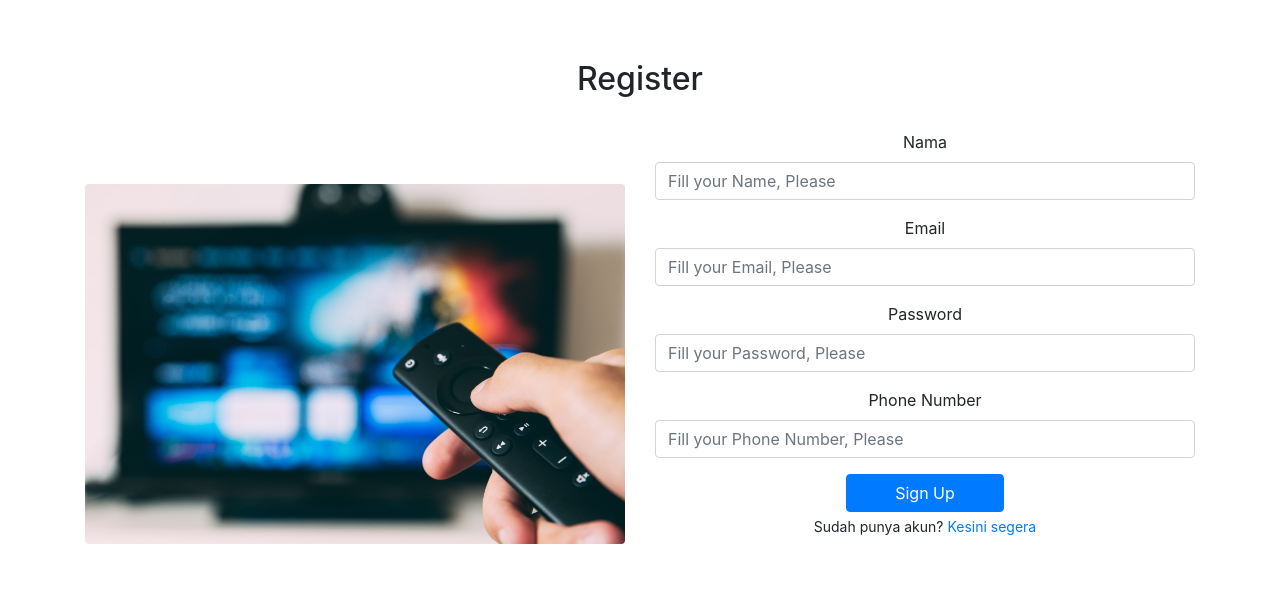
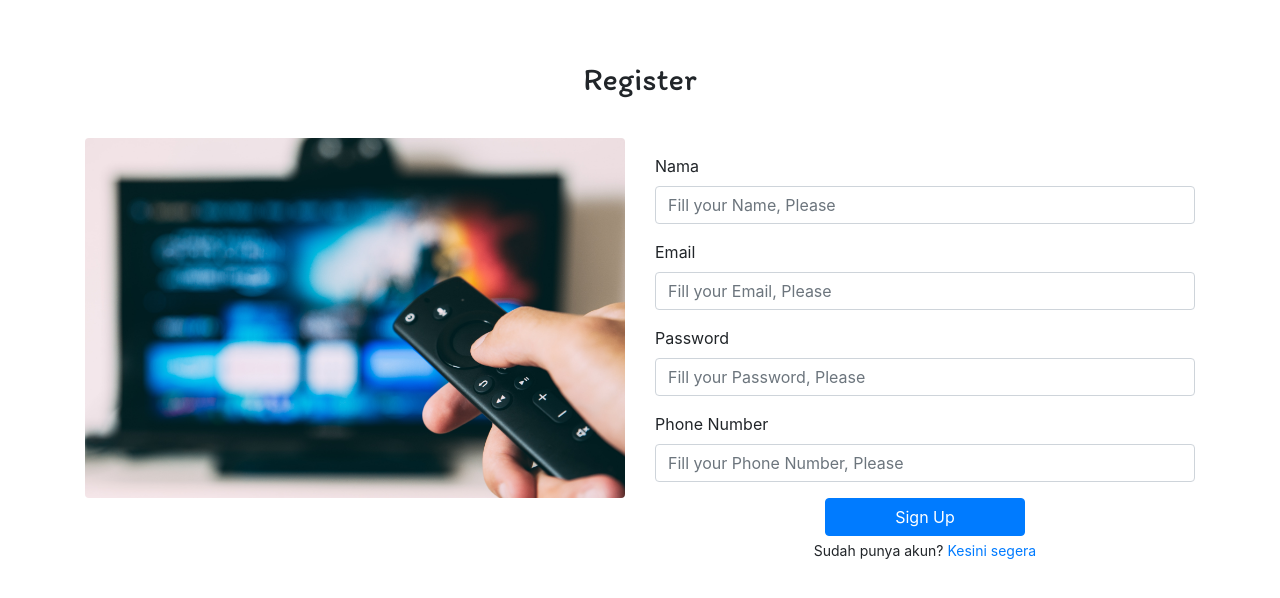
Before and after one commit to FE-18-Avangers/Latihan-1-FE-18, a React (Create React App) app in the folder my-app/: page /register in a window 1280 px wide. Shown: the top 598 px of the page. Built offline with nearby package versions, Linux system fonts and the light colour scheme.

Commit message:
repair userflow login-regist page

```diff
--- a/my-app/src/App.css
+++ b/my-app/src/App.css
@@ -47,9 +47,9 @@
   border: 2px solid black;
   border-radius: 200px;
 }
-img {
+/* img {
   margin-top: 70px;
-}
+} */
 .utama {
   font-weight: 400;
   font-size: 26px;
--- a/my-app/src/App.js
+++ b/my-app/src/App.js
@@ -11,13 +11,11 @@
 function App() {
   return (
     <BrowserRouter>
-      <div className="App">
-        <Route path="/" exact component={Login} />
-        <Route path="/register" component={Register} />
-        <Route path="/navbar" component={Navbar} />
-        <Route path="/movie" component={Movie} />
-        <Route path="/movie/detailfilm/:id_film" component={DetailFilm} />
-      </div>
+      <Route path="/" exact component={Login} />
+      <Route path="/register" component={Register} />
+      <Route path="/navbar" component={Navbar} />
+      <Route path="/movie" component={Movie} />
+      <Route path="/movie/detailfilm/:id_film" component={DetailFilm} />
     </BrowserRouter>
   );
 }
--- a/my-app/src/components/Login.js
+++ b/my-app/src/components/Login.js
@@ -4,12 +4,34 @@
 import Img_1 from "../img/img_1.jpg";
 
 export default class Login extends Component {
+  constructor() {
+    super();
+    this.state = {
+      err: "",
+    };
+  }
+  login = (e) => {
+    e.preventDefault();
+    let email = e.target.elements.email.value;
+    let password = e.target.elements.password.value;
+
+    if (email === "dts@kominfo.com" && password === "1234") {
+      alert("Login Berhasil");
+      this.props.history.push("/navbar"); //navigation ke halaman navbar
+    } else {
+      this.setState({
+        err: alert("Login Gagal! Email dan password tidak sinkron"),
+      });
+    }
+  };
   render() {
     return (
       <>
         <div className="container" style={{ marginTop: 60 }}>
-          <h2 className="text-center mb-3">Login Coba</h2>
-          <div className="row">
+          <h2 className="text-center mb-3" style={{ fontFamily: "Itim" }}>
+            Login
+          </h2>
+          <div className="row" style={{ marginTop: 40 }}>
             <div className="col-md-6">
               <img
                 src={Img_1}
@@ -20,7 +42,8 @@
               />
             </div>
             <div className="col-md-6 align-self-center my-3">
-              <form>
+              <form method="post" onSubmit={this.login}>
+                {this.state.err != "" ? this.state.err : ""}
                 <div className="form-group">
                   <label for="email">Email</label>
                   <input
@@ -42,17 +65,19 @@
                   />
                 </div>
                 <div className="text-center">
-                  <Link
-                    to="/navbar"
+                  <button
                     type="submit"
                     class="btn btn-primary text-center px-5"
                   >
                     Sign in
-                  </Link>
+                  </button>
+
                   <p className="mt-1" style={{ fontSize: 14 }}>
                     Belum punya akun?{" "}
-                    <Link to="/register" style={{ textDecoration: "none" }}>
-                      {" "}
+                    <Link
+                      to="/register"
+                      className="text-primary text-decoration-none"
+                    >
                       Kesini segera
                     </Link>
                   </p>
--- a/my-app/src/components/Register.js
+++ b/my-app/src/components/Register.js
@@ -4,12 +4,34 @@
 import Img_1 from "../img/img_1.jpg";
 
 export default class Register extends Component {
+  regist = (e) => {
+    e.preventDefault();
+    let name = e.target.elements.nama.value;
+    let email = e.target.elements.email.value;
+    let password = e.target.elements.password.value;
+    let numberPhone = e.target.elements.phone.value;
+    // alert(`${name}, ${email}, ${password}, ${numberPhone}`);
+    if (
+      name === "digitalent" &&
+      email === "dts@kominfo.com" &&
+      password === "1234" &&
+      numberPhone === "11111"
+    ) {
+      alert("Login Success! silahkan beralih ke Halaman login.");
+      this.props.history.push("/");
+    } else {
+      alert("bad news");
+    }
+  };
+
   render() {
     return (
       <>
         <div className="container" style={{ marginTop: 60 }}>
-          <h2 className="text-center mb-3">Register</h2>
-          <div className="row">
+          <h2 className="text-center mb-3" style={{ fontFamily: "Itim" }}>
+            Register
+          </h2>
+          <div className="row" style={{ marginTop: 40 }}>
             <div className="col-md-6">
               <img
                 src={Img_1}
@@ -20,7 +42,7 @@
               />
             </div>
             <div className="col-md-6 align-self-center my-3">
-              <form>
+              <form method="post" onSubmit={this.regist}>
                 <div className="form-group">
                   <label for="nama">Nama</label>
                   <input
@@ -62,13 +84,12 @@
                   />
                 </div>
                 <div className="text-center">
-                  <Link
-                    to="/navbar"
+                  <button
                     type="submit"
                     class="btn btn-primary text-center px-5"
                   >
                     Sign Up
-                  </Link>
+                  </button>
                   <p className="mt-1" style={{ fontSize: 14 }}>
                     Sudah punya akun?{" "}
                     <Link to="/" style={{ textDecoration: "none" }}>
```
